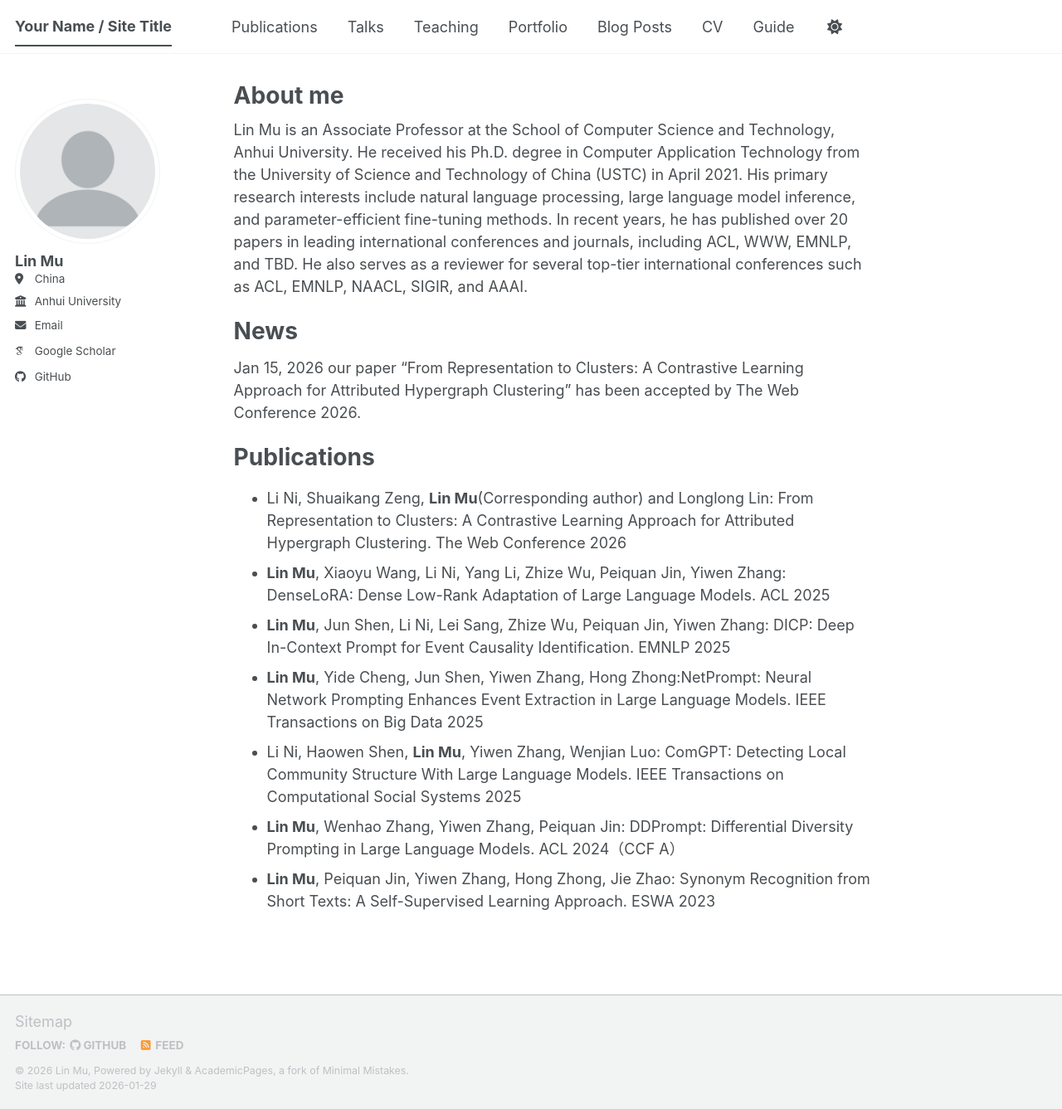
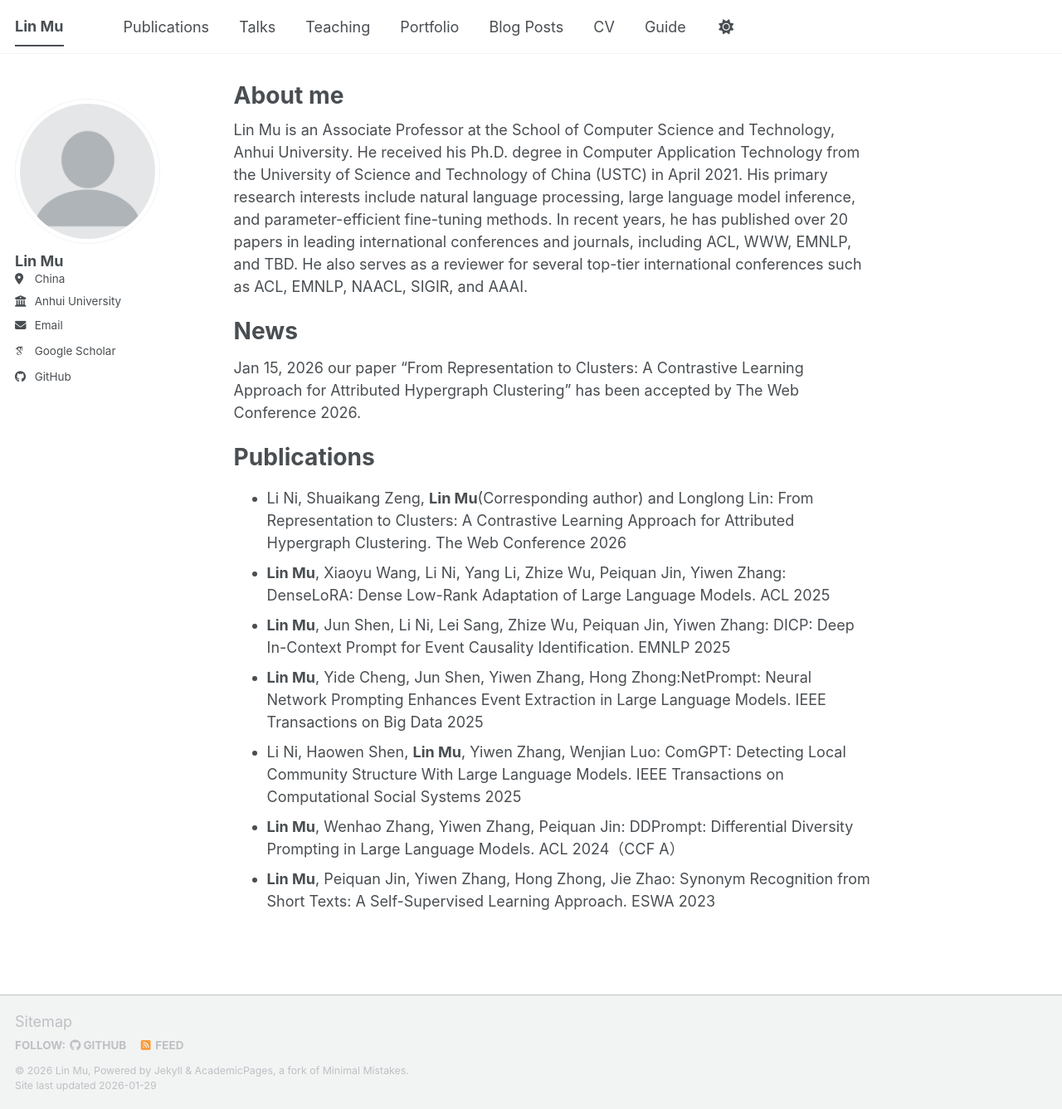
Before and after one commit to mulin-ahu/mulin.github.io, a Jekyll site: the page built from _pages/about.md, in a window 1280 px wide and 1337 px high. Shown: the whole window at 83% size. Built offline with Jekyll 4.4.1, drawn with Linux system fonts in a browser that asks for light colours; some web fonts are replaced; a script bundle is joined from its source files by our own code; library files that are not in the unit come from our copies.

Commit message:
Update _config.yml

```diff
--- a/_config.yml
+++ b/_config.yml
@@ -9,7 +9,7 @@
 # Basic Site Settings
 locale                   : "en-US"
 site_theme               : "default" # The available themes options are "default", "air", "sunrise", "mint", "dirt" and "contrast"
-title                    : "Your Name / Site Title"
+title                    : "Lin Mu"
 title_separator          : "-"
 name                     : &name "Lin Mu"
 description              : &description "Your Name's academic portfolio"   # Update this with a general description of your site, this is the default if not overridden by a page
```
